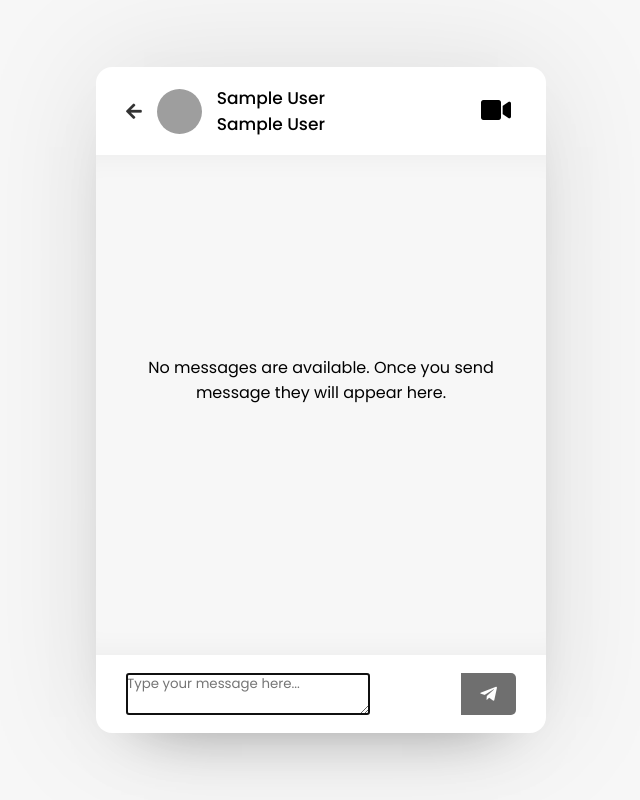
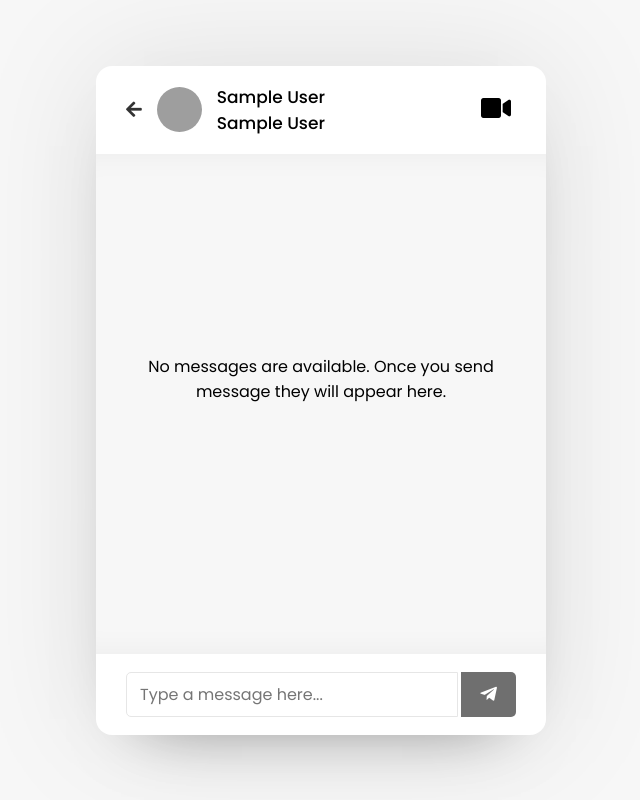
Before and after one commit to jilpatel17/whatapp-clone, a PHP site: page /chat.php?user_id=1 in a window 1280 px wide. Shown: the whole page, without its empty margins (319-959 px from the left). Run offline with PHP 8.4, Linux system fonts and the light colour scheme; the visitor is signed in with stand-in values (Sample User, id 1); data that the repository does not hold is empty; some libraries are stand-ins or nearby versions; grey boxes are pictures that could not be loaded.

Commit message:
Update chat.php

```diff
--- a/chat.php
+++ b/chat.php
@@ -49,8 +49,8 @@
       </div>
       <form action="#" class="typing-area">
         <input type="text" class="incoming_id" name="incoming_id" value="<?php echo $user_id; ?>" hidden>
-<!--         <input type="text" name="message" class="input-field" placeholder="Type a message here..." autocomplete="off"> -->
-        <textarea id="emoji" name="message" class="input-field" placeholder="Type your message here..."></textarea>
+        <input type="text" name="message" class="input-field" placeholder="Type a message here..." autocomplete="off">
+<!--         <textarea id="emoji" name="message" class="input-field" placeholder="Type your message here..."></textarea> -->
         <button><i class="fab fa-telegram-plane"></i></button>
       </form>
     </section>
```
